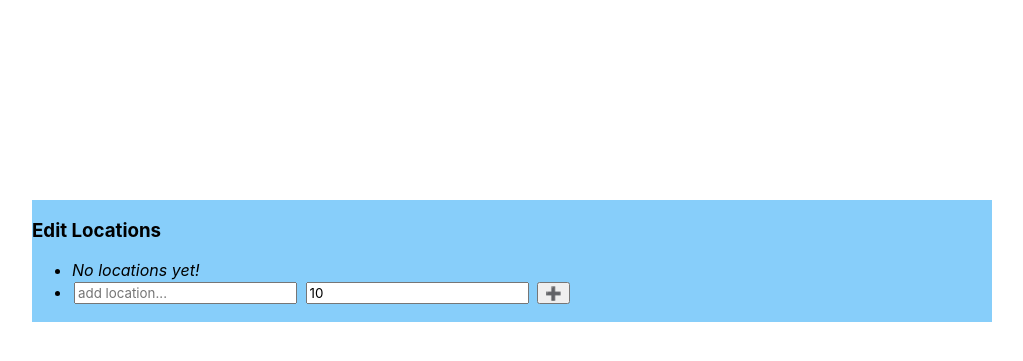
After one commit to 3cas/signoutmaster, a Flask app: page /panel/settings in a window 1280 px wide. The commit adds this page. Shown: the part 139-500 px from the top of the page, without its empty margins (128-1151 px from the left). Run offline with Flask 2, Linux system fonts and the light colour scheme; the visitor is signed in with stand-in values (Sample User, id 1); data comes from the database, SQL or seed files in the repository; parts of the project's set-up code (start-up, migrations or seed data) failed here and were passed over; some web fonts are replaced.

Commit message:
add some settings

```diff
--- a/signout.py
+++ b/signout.py
@@ -2,6 +2,7 @@ from flask import Blueprint, render_template, request, redirect, url_for, sessio
 from werkzeug.security import check_password_hash, generate_password_hash
 import sqlite3
 from datetime import datetime
+import json
 
 import tools
 import setup
@@ -9,7 +10,7 @@ import setup
 signout = Blueprint("signout", __name__)
 
 ALLOWED_USERNAME = "abcdefghijklmnopqrstuvwxyz1234567890_-"
-ALLOWED_EMAIL = "abcdefghijklmnopqrstuvwxyz1234567890_-@+~."
+ALLOWED_EMAIL = "abcdefghijklmnopqrstuvwxyz1234567890!#$%&'*+-/=?^_`{|}~@."
 
 def now(): return int(datetime.timestamp(datetime.now()))
 
@@ -163,12 +164,46 @@ def onboarding():
 def settings():
     if not check_user(): return no_user()
 
-    return render_template("settings.html")
+    user_settings = g.cur.execute(
+        "SELECT config FROM users WHERE id = ?",
+        (session["user_id"],)
+    ).fetchone()[0]
+    user_settings = json.loads(user_settings)
 
-@signout.route("/panel/settings/apply")
+    return render_template("settings.html", settings=user_settings)
+
+@signout.route("/panel/settings/apply", methods=["POST"])
 def apply_settings():
     if not check_user(): return no_user()
-    # ...
+
+    remove_location = request.form.get("remove-location")
+    add_location = request.form.get("add-location")
+    add_location_time = request.form.get("add-location-time")
+
+    user_settings = g.cur.execute(
+        "SELECT config FROM users WHERE id = ?",
+        (session["user_id"],)
+    ).fetchone()[0]
+    user_settings = json.loads(user_settings)
+
+    if "locations" not in user_settings:
+        user_settings["locations"] = []
+
+    if remove_location:
+        for location in user_settings["locations"]:
+            if location[0] == remove_location:
+                user_settings["locations"].remove(location)
+
+    if add_location:
+        user_settings["locations"].append([add_location, add_location_time])
+
+    user_settings = json.dumps(user_settings)
+
+    g.cur.execute(
+        "UPDATE users SET config = ? WHERE id = ?",
+        (user_settings, session["user_id"])
+    )
+
     flash("Applied changes!", "success")
     return redirect(url_for("signout.settings"))
 
--- a/static/style.css
+++ b/static/style.css
@@ -100,7 +100,3 @@ noscript span {
     width: 960px;
     background-color: var(--accent);
 }
-
-/* #check-match {
-    background-color: transparent;
-} */
--- /dev/null
+++ b/templates/settings.html
@@ -0,0 +1,30 @@
+{% extends "center.html" %}
+
+{% block content %}
+    <div class="container">
+        <h3>Edit Locations</h3>
+        <ul>
+            {% if "locations" in settings and settings["locations"]|length > 0 %}
+                {% for location in settings["locations"] %}
+                    <li>
+                        <form method="post" action="{{ url_for('signout.apply_settings') }}">
+                            <span>{{ location[0] }}</span>
+                            <span>{{ location[1] }}</span>
+                            <input type="text" name="remove-location" value="{{ location[0] }}" hidden>
+                            <input type="submit" value="&#x2716;">
+                        </form>
+                    </li>
+                {% endfor %}
+            {% else %}
+                <li><i>No locations yet!</i></li>
+            {% endif %}
+            <li>
+                <form method="post" action="{{ url_for('signout.apply_settings') }}">
+                    <input type="text" name="add-location" placeholder="add location..." required>
+                    <input type="text" name="add-location-time" placeholder="max mins" value="10" required>
+                    <input type="submit" value="&#x2795;">
+                </form>
+            </li>
+        <ul>
+    </div>
+{% endblock %}
```
